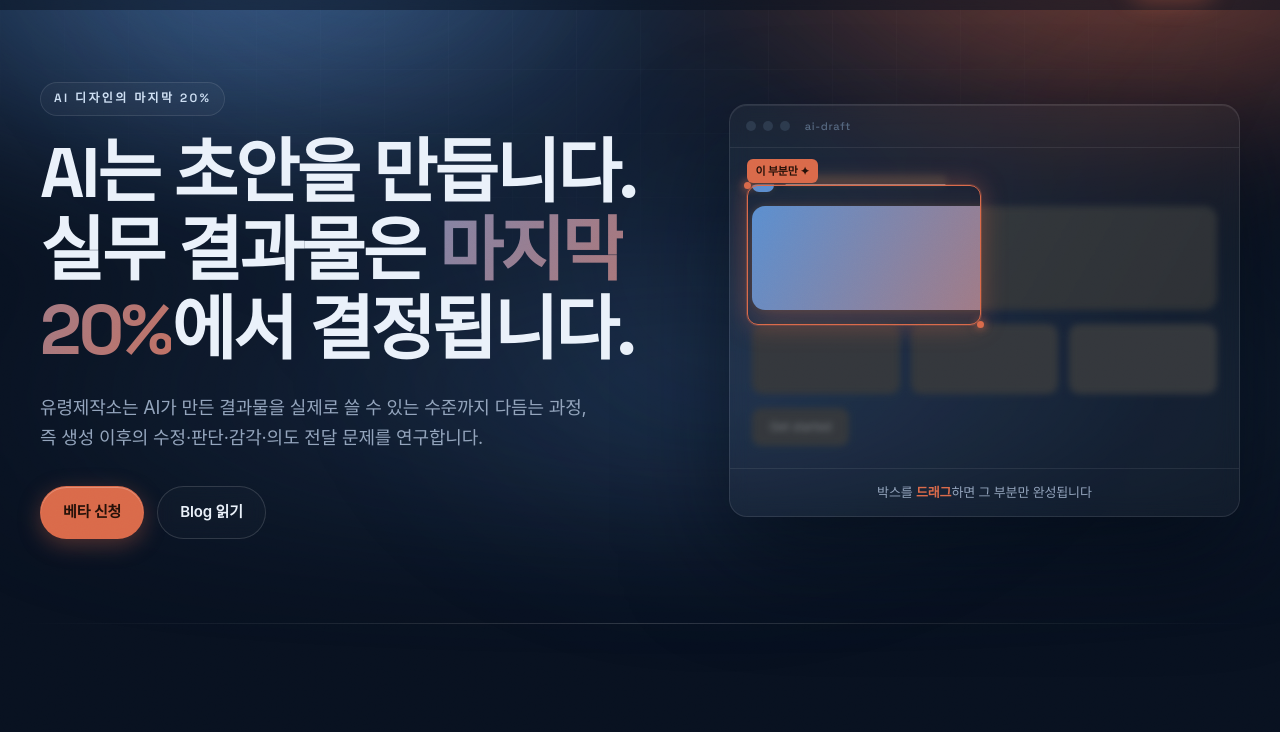
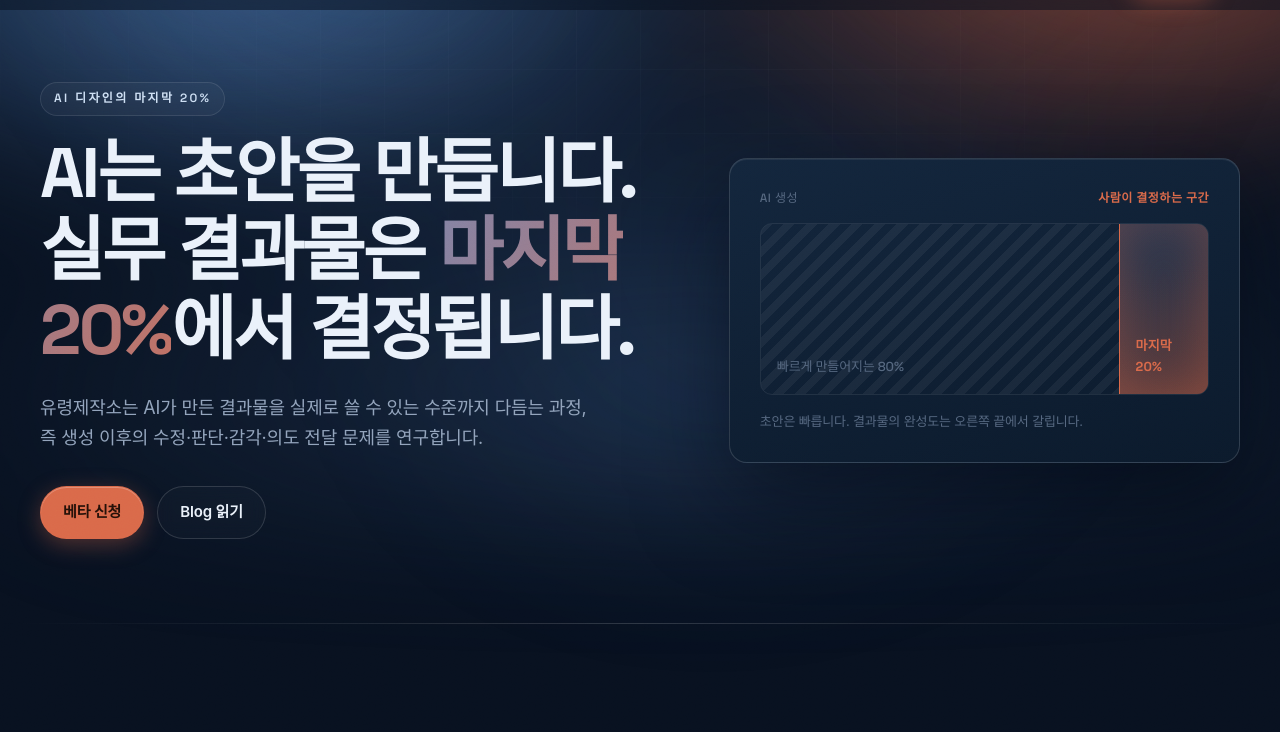
Before and after one commit to Gamjatti/ghost-workshop, a plain HTML site: page index.html in a window 1280 px wide. Shown: the part 59-791 px from the top of the page. Drawn offline with Linux system fonts and the light colour scheme; a web font is replaced by a local one.

Commit message:
히어로 데모 박스 제거, 80/20 바로 복구

```diff
--- a/index.html
+++ b/index.html
@@ -49,24 +49,13 @@
             <a href="blog.html" class="btn btn--ghost">Blog 읽기</a>
           </div>
         </div>
-        <div class="demo">
-          <div class="demo__bar" aria-hidden="true"><i></i><i></i><i></i><em>ai-draft</em></div>
-          <div class="demo__stage" id="demoStage">
-            <div class="demo__art demo__art--blur" aria-hidden="true">
-              <div class="m-row"><span class="m-dot"></span><span class="m-line w35"></span></div>
-              <div class="m-hero"></div>
-              <div class="m-cards"><span></span><span></span><span></span></div>
-              <div class="m-btn">Get started</div>
-            </div>
-            <div class="demo__art demo__art--sharp" id="demoSharp" aria-hidden="true">
-              <div class="m-row"><span class="m-dot"></span><span class="m-line w35"></span></div>
-              <div class="m-hero"></div>
-              <div class="m-cards"><span></span><span></span><span></span></div>
-              <div class="m-btn">베타 신청</div>
-            </div>
-            <div class="demo__sel" id="demoSel" aria-hidden="true"><span class="demo__tag">이 부분만 ✦</span></div>
+        <div class="ratio" aria-hidden="true">
+          <div class="ratio__cap"><span>AI 생성</span><b>사람이 결정하는 구간</b></div>
+          <div class="ratio__track">
+            <div class="ratio__done"><span>빠르게 만들어지는 80%</span></div>
+            <div class="ratio__last"><span>마지막 20%</span></div>
           </div>
-          <p class="demo__hint">박스를 <b>드래그</b>하면 그 부분만 완성됩니다</p>
+          <p class="ratio__note">초안은 빠릅니다. 결과물의 완성도는 오른쪽 끝에서 갈립니다.</p>
         </div>
       </div>
     </section>
```
